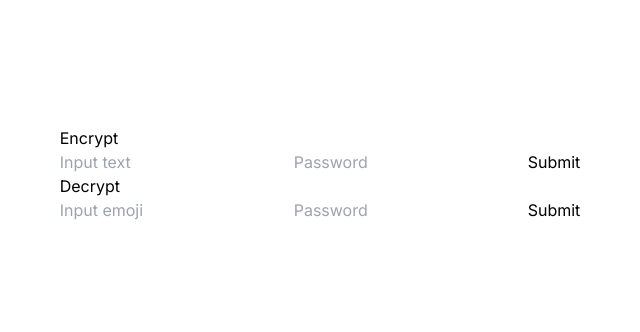
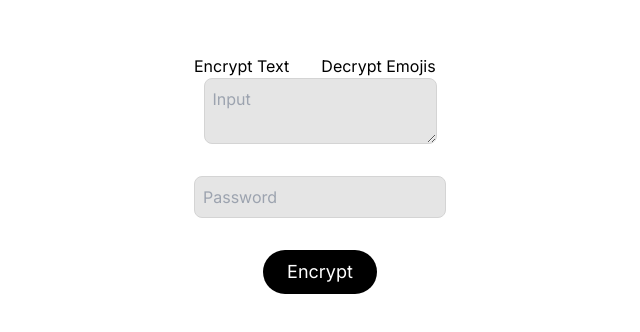
Before and after one commit to zephyrus21/text-emoji-crypt, a Next.js app: page / in a window 1280 px wide. Shown: the part 226-558 px from the top of the page, without its empty margins (320-960 px from the left). Built offline with nearby package versions, Linux system fonts and the light colour scheme.

Commit message:
added funcs

```diff
--- /dev/null
+++ b/src/components/Form.tsx
@@ -0,0 +1,39 @@
+import { NextPage } from "next";
+
+const Form: NextPage<any> = ({
+  handleSubmit,
+  data,
+  secret,
+  setData,
+  setSecret,
+  type,
+}) => {
+  return (
+    <form onSubmit={handleSubmit} className='flex flex-col items-center gap-8'>
+      <textarea
+        placeholder='Input'
+        className='rounded-lg bg-neutral-200 p-2 border border-neutral-300'
+        value={data}
+        onChange={(e: React.ChangeEvent<HTMLTextAreaElement>) => {
+          setData(e.target.value);
+        }}
+      />
+      <input
+        placeholder='Password'
+        type='text'
+        className='rounded-lg bg-neutral-200 p-2 border border-neutral-300'
+        value={secret}
+        onChange={(e: React.ChangeEvent<HTMLInputElement>) => {
+          setSecret(e.target.value);
+        }}
+      />
+      <button
+        className='text-white bg-black rounded-full px-6 py-2 text-lg'
+        type='submit'>
+        {type}
+      </button>
+    </form>
+  );
+};
+
+export default Form;
--- a/src/pages/api/demojify.ts
+++ b/src/pages/api/demojify.ts
@@ -4,7 +4,7 @@ import type { NextApiRequest, NextApiResponse } from "next";
 type Data = { data: string };
 
 const handler = (req: NextApiRequest, res: NextApiResponse<Data>) => {
-  const data = demojify(req.body.emojis, req.body.secret);
+  const data = demojify(req.body.data, req.body.secret);
   res.status(200).json({ data: data });
 };
 
--- a/src/pages/api/emojify.ts
+++ b/src/pages/api/emojify.ts
@@ -4,7 +4,7 @@ import type { NextApiRequest, NextApiResponse } from "next";
 type Data = { data: string };
 
 const handler = (req: NextApiRequest, res: NextApiResponse<Data>) => {
-  const data = emojify(req.body.text, req.body.secret);
+  const data = emojify(req.body.data, req.body.secret);
   res.status(200).json({ data: data });
 };
 
--- a/src/pages/api/test.ts
+++ /dev/null
@@ -1,12 +0,0 @@
-import { demojify, emojify } from "@utils/emoji-convert";
-import type { NextApiRequest, NextApiResponse } from "next";
-
-type Data = { msg: string; text: string };
-
-const handler = (req: NextApiRequest, res: NextApiResponse<Data>) => {
-  const text = emojify(req.body.text, "123");
-  const data = demojify(text, "123");
-  res.status(200).json({ msg: data, text: text });
-};
-
-export default handler;
--- a/src/pages/index.tsx
+++ b/src/pages/index.tsx
@@ -2,80 +2,81 @@ import type { NextPage } from "next";
 import Head from "next/head";
 import axios from "axios";
 import { useState } from "react";
+import Form from "@components/Form";
 
 const Home: NextPage = () => {
-  const [text, setText] = useState("");
-  const [emojis, setEmojis] = useState("");
+  const [data, setData] = useState("");
+  const [answer, setAnswer] = useState("");
   const [secret, setSecret] = useState("");
+
+  const [active, setActive] = useState("encrypt");
 
   const handleEncrypt = async (e: any) => {
     e.preventDefault();
 
     const response = await axios.post("/api/emojify", {
-      text,
+      data,
       secret,
     });
-    setText("");
-    setEmojis(response.data.data);
+
+    setAnswer(response.data.data);
   };
 
   const handleDecrypt = async (e: any) => {
     e.preventDefault();
 
     const response = await axios.post("/api/demojify", {
-      emojis,
+      data,
       secret,
     });
-    setText(response.data.data);
-    setEmojis("");
+
+    setAnswer(response.data.data);
   };
 
   return (
-    <div className='flex flex-col justify-center items-center min-h-screen font-primary'>
+    <div className='flex flex-col justify-center items-center min-h-screen font-primary '>
       <Head>
         <title>Text to Emoji</title>
       </Head>
-      <div>
-        <h3>Encrypt</h3>
-        <form onSubmit={handleEncrypt}>
-          <input
-            placeholder='Input text'
-            type='text'
-            onChange={(e: React.ChangeEvent<HTMLInputElement>) => {
-              setText(e.target.value);
-            }}
+      <div className=''>
+        <div className='flex gap-8'>
+          <button
+            onClick={() => {
+              setActive("encrypt");
+              setData("");
+              setSecret("");
+            }}>
+            Encrypt Text
+          </button>
+          <button
+            onClick={() => {
+              setActive("decrypt");
+              setData("");
+              setSecret("");
+            }}>
+            Decrypt Emojis
+          </button>
+        </div>
+        {active === "encrypt" ? (
+          <Form
+            handleSubmit={(e: any) => handleEncrypt(e)}
+            data={data}
+            secret={secret}
+            setData={setData}
+            setSecret={setSecret}
+            type='Encrypt'
           />
-          <input
-            placeholder='Password'
-            type='text'
-            onChange={(e: React.ChangeEvent<HTMLInputElement>) => {
-              setSecret(e.target.value);
-            }}
+        ) : (
+          <Form
+            handleSubmit={(e: any) => handleDecrypt(e)}
+            data={data}
+            secret={secret}
+            setData={setData}
+            setSecret={setSecret}
+            type='Decrypt'
           />
-          <button type='submit'>Submit</button>
-        </form>
-        <p>{emojis}</p>
-      </div>
-      <div>
-        <h3>Decrypt</h3>
-        <form onSubmit={handleDecrypt}>
-          <input
-            placeholder='Input emoji'
-            type='text'
-            onChange={(e: React.ChangeEvent<HTMLInputElement>) => {
-              setEmojis(e.target.value);
-            }}
-          />
-          <input
-            placeholder='Password'
-            type='text'
-            onChange={(e: React.ChangeEvent<HTMLInputElement>) => {
-              setSecret(e.target.value);
-            }}
-          />
-          <button type='submit'>Submit</button>
-        </form>
-        <p>{text}</p>
+        )}
+        <p>{answer}</p>
       </div>
     </div>
   );
```
Also changed, not shown: 1 other file (tests, documents, lock files or other folders).
